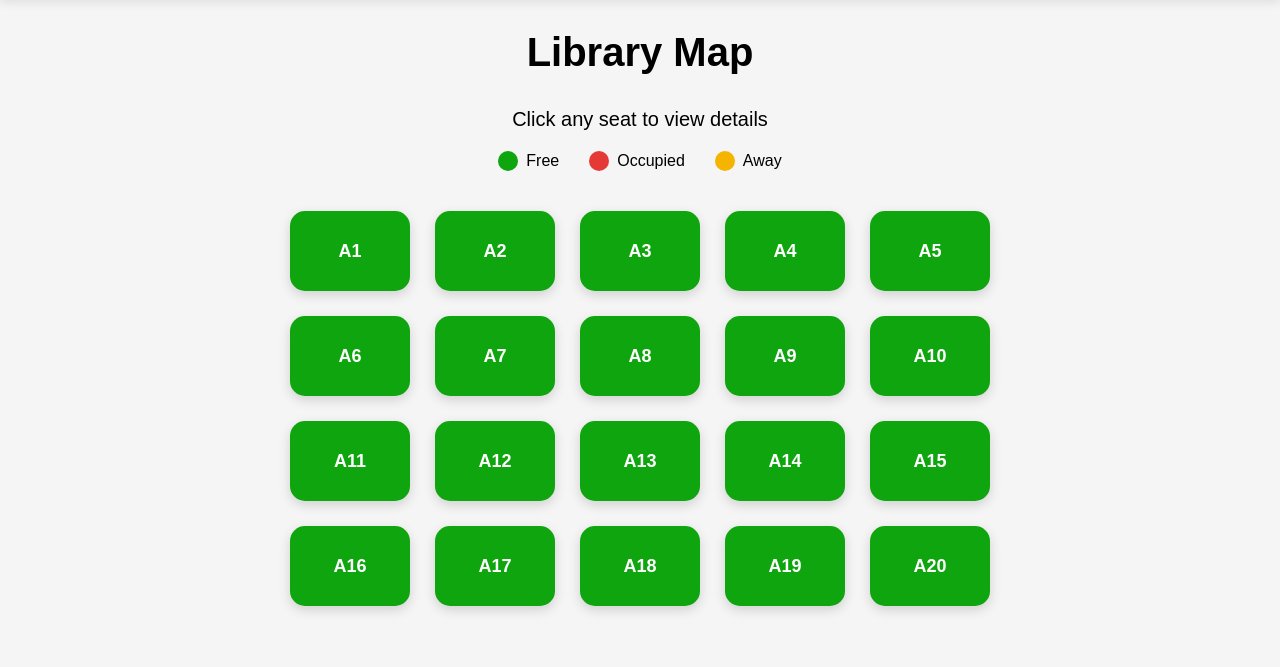
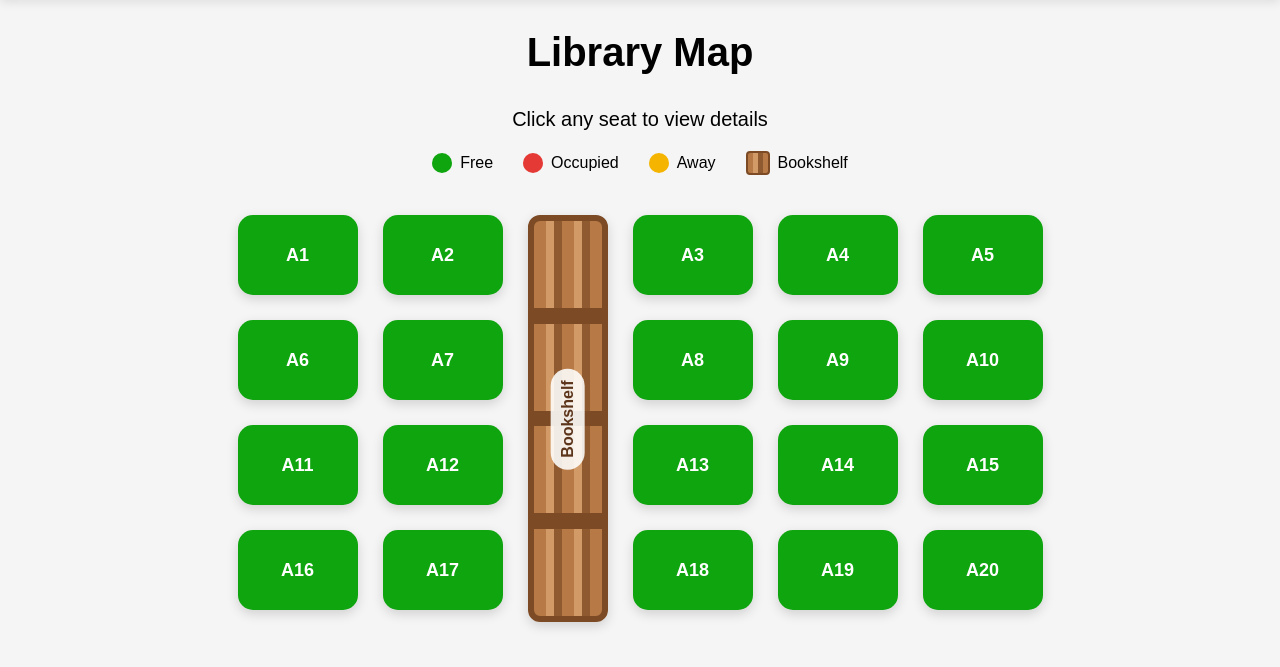
Before and after one commit to anjali-pandey1641/DeskGuard-Library, a Flask app: page / in a window 1280 px wide. Shown: the part 88-755 px from the top of the page. Run offline with Flask 3, Linux system fonts and the light colour scheme; data comes from the database, SQL or seed files in the repository.

Commit message:
Add bookshelf to library seating map

```diff
--- a/static/style.css
+++ b/static/style.css
@@ -10,12 +10,43 @@ h1{
 
 .library{
     display:grid;
-    grid-template-columns: repeat(5, 120px);
+    grid-template-columns: repeat(2, 120px) 80px repeat(3, 120px);
+    grid-template-rows: repeat(4, 80px);
+    grid-auto-flow: row dense;
     gap:25px;
 
     justify-content:center;
+    align-items:stretch;
 
     margin:40px auto;
+}
+
+.bookshelf{
+    grid-column:3;
+    grid-row:1 / span 4;
+
+    display:flex;
+    align-items:center;
+    justify-content:center;
+
+    min-height:100%;
+    border:6px solid #7c4a24;
+    border-radius:12px;
+    background:
+        linear-gradient(to bottom, transparent 22%, #7c4a24 22%, #7c4a24 26%, transparent 26%, transparent 48%, #7c4a24 48%, #7c4a24 52%, transparent 52%, transparent 74%, #7c4a24 74%, #7c4a24 78%, transparent 78%),
+        repeating-linear-gradient(90deg, #b77945 0 12px, #d19a66 12px 20px, #8f5a2f 20px 28px);
+    box-shadow:0 4px 12px rgba(0,0,0,.15);
+}
+
+.bookshelf span{
+    display:inline-block;
+    padding:8px 12px;
+    border-radius:999px;
+    background:rgba(255,255,255,.88);
+    color:#5c351b;
+    font-weight:bold;
+    transform:rotate(-90deg);
+    white-space:nowrap;
 }
 
 
@@ -97,6 +128,14 @@ header{
     width:20px;
     height:20px;
     border-radius:50%;
+}
+
+.bookshelf-swatch{
+    width:20px;
+    height:20px;
+    border-radius:4px;
+    background:repeating-linear-gradient(90deg, #b77945 0 5px, #d19a66 5px 10px, #8f5a2f 10px 15px);
+    border:2px solid #7c4a24;
 }
 
 /* DESK DETAILS CARD */
--- a/templates/index.html
+++ b/templates/index.html
@@ -35,9 +35,17 @@
         Away
     </div>
 
+    <div class="legend-item">
+        <div class="legend-color bookshelf-swatch"></div>
+        Bookshelf
+    </div>
+
 </div>
 
- <div class="library">
+ <div class="library" aria-label="Library seating map with bookshelf between seats">
+        <div class="bookshelf" aria-label="Bookshelf">
+            <span>Bookshelf</span>
+        </div>
         {% for desk in desks %}
         <a href=desk/{{desk.id}} class="seat {{desk.status}}">{{desk.name}}</a>
         {% endfor %}
```
